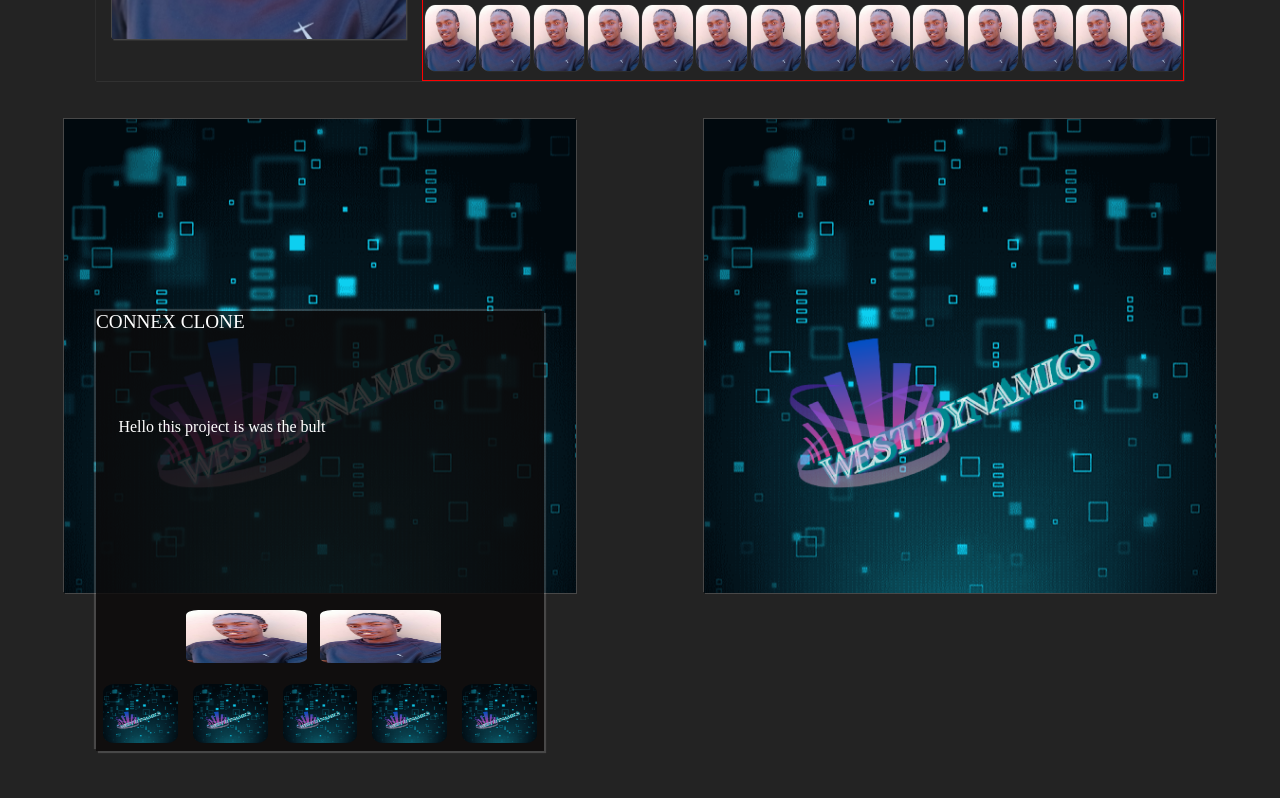
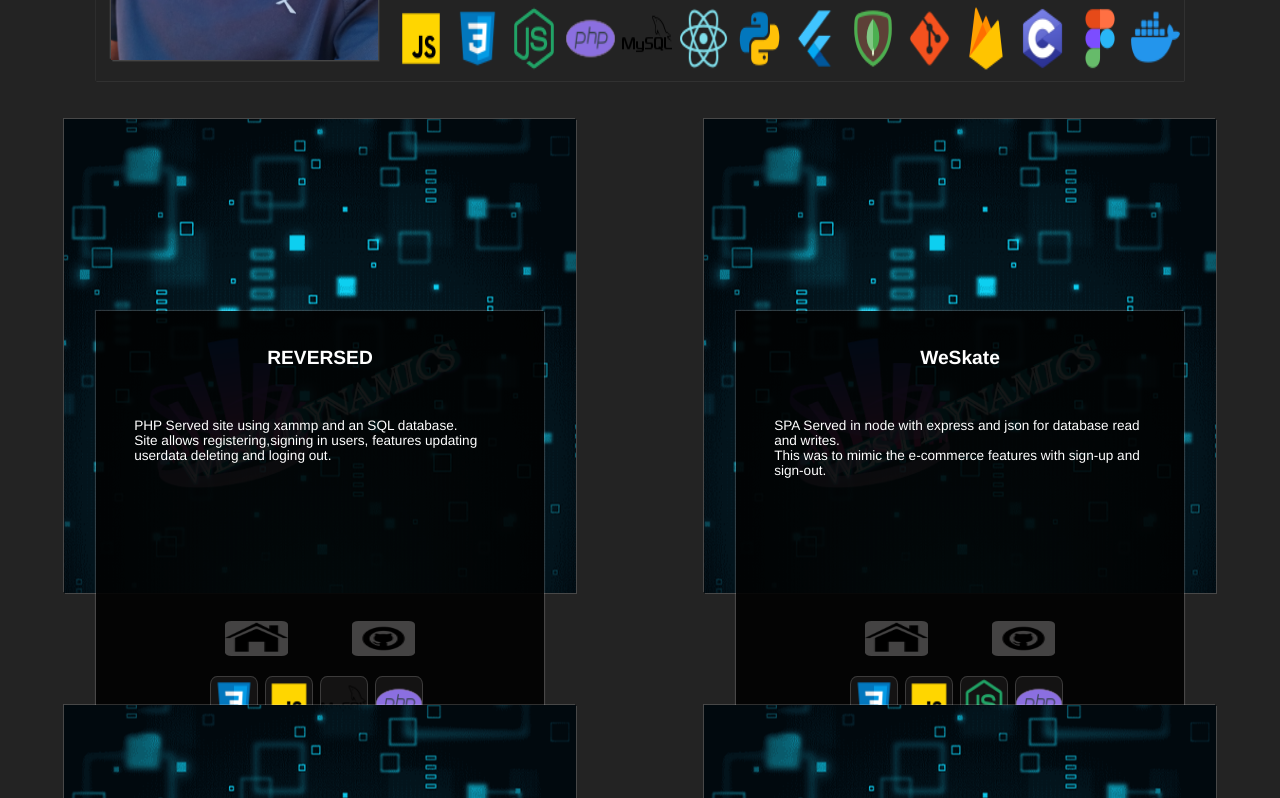
Before and after one commit to codewithwest/west_profile, a plain HTML site: page index.html in a window 1280 px wide. Shown: the part 522-1320 px from the top of the page. Drawn offline with Linux system fonts and the light colour scheme.

Commit message:
Text edits

```diff
--- a/index.html
+++ b/index.html
@@ -25,20 +25,20 @@
                 <p>Hi my name is Jona</p>
             </div>
             <div class="techStacks">
-                <img src="static/assets/profile.jpg" alt="">
-                <img src="static/assets/profile.jpg" alt="">
-                <img src="static/assets/profile.jpg" alt="">
-                <img src="static/assets/profile.jpg" alt="">
-                <img src="static/assets/profile.jpg" alt="">
-                <img src="static/assets/profile.jpg" alt="">
-                <img src="static/assets/profile.jpg" alt="">
-                <img src="static/assets/profile.jpg" alt="">
-                <img src="static/assets/profile.jpg" alt="">
-                <img src="static/assets/profile.jpg" alt="">
-                <img src="static/assets/profile.jpg" alt="">
-                <img src="static/assets/profile.jpg" alt="">
-                <img src="static/assets/profile.jpg" alt="">
-                <img src="static/assets/profile.jpg" alt="">
+                <img src="static/assets/techStacks/js.png" alt="">
+                <img src="static/assets/techStacks/css.png" alt="">
+                <img src="static/assets/techStacks/node.png" alt="">
+                <img src="static/assets/techStacks/php.png" alt="">
+                <img src="static/assets/techStacks/mysql.png" alt="">
+                <img src="static/assets/techStacks/react.png" alt="">
+                <img src="static/assets/techStacks/python.png" alt="">
+                <img src="static/assets/techStacks/flutter.png" alt="">
+                <img src="static/assets/techStacks/mongo.png" alt="">
+                <img src="static/assets/techStacks/git.png" alt="">
+                <img src="static/assets/techStacks/firebase.png" alt="">
+                <img src="static/assets/techStacks/c.png" alt="">
+                <img src="static/assets/techStacks/figma.png" alt="">
+                <img src="static/assets/techStacks/docker.png" alt="">
             </div>
         </div>
     </div>
@@ -48,28 +48,101 @@
         <div class="projectBox">
             <div class="projectInfo">
                 <div class="projectName">
-                    <p>CONNEX CLONE</p>
+                    <p>REVERSED</p>
+                </div>
+                <div class="projectDesc">
+                    <p>PHP Served site using xammp and an SQL database.<br/>
+                        Site allows registering,signing in users, features
+                        updating userdata deleting and loging out.
+                      </p>
+                </div>
+                <div class="projectLinks">
+                    <a href=""><img src="./static/assets/techStacks/home.png" alt="live site" srcset=""></a>
+                    <a href=""><img src="./static/assets/techStacks/github.png" alt="live site" srcset=""></a>
+                </div>
+
+            <div class="projectTechStacks">
+                <img src="./static/assets/techStacks/css.png" alt="">
+                <img src="./static/assets/techStacks/js.png" alt="">
+                <img src="./static/assets/techStacks/mysql.png" alt="">
+                <img src="./static/assets/techStacks/php.png" alt="">
+            </div>
+            </div>
+        </div>
+        <!-- ProjectBox 2 -->
+        <div class="projectBox">
+            <div class="projectInfo">
+                <div class="projectName">
+                    <p>WeSkate</p>
+                </div>
+                <div class="projectDesc">
+                    <p>SPA Served in node with express and json for database read and writes.<br>
+                        This was to mimic the e-commerce features with sign-up and sign-out.
+                    </p>
+                </div>
+                <div class="projectLinks">
+                    <a href=""><img src="./static/assets/techStacks/home.png" alt="live site" srcset=""></a>
+                    <a href=""><img src="./static/assets/techStacks/github.png" alt="live site" srcset=""></a>
+                </div>
+
+            <div class="projectTechStacks">
+                <img src="./static/assets/techStacks/css.png" alt="">
+                <img src="./static/assets/techStacks/js.png" alt="">
+                <img src="./static/assets/techStacks/node.png" alt="">
+                <img src="./static/assets/techStacks/php.png" alt="">
+            </div>
+            </div>
+        </div>
+        <!-- Projects box 3 -->
+        <div class="projectBox">
+            <div class="projectInfo">
+                <div class="projectName">
+                    <p>Connex Clone</p>
+                </div>
+                <div class="projectDesc">
+                    <p>The site mimics the connex e-commerce site's landing page.<br>
+                    It only features the front-end part of the site with little to no functionality.
+                    </p>
+                </div>
+                <div class="projectLinks">
+                    <a href=""><img src="./static/assets/techStacks/home.png" alt="live site" srcset=""></a>
+                    <a href=""><img src="./static/assets/techStacks/github.png" alt="live site" srcset=""></a>
+                </div>
+
+            <div class="projectTechStacks">
+
+                <img src="./static/assets/techStacks/css.png" alt="">
+                <img src="./static/assets/techStacks/js.png" alt="">
+                <!-- <img src="./static/assets/techStacks/mysql.png" alt="">
+                <img src="./static/assets/techStacks/php.png" alt=""> -->
+            </div>
+            </div>
+        </div>
+        <!-- Project Box 4 -->
+
+        <div class="projectBox">
+            <div class="projectInfo">
+                <div class="projectName">
+                    <p></p>
                 </div>
                 <div class="projectDesc">
                     <p>Hello this project is was the bult</p>
                 </div>
                 <div class="projectLinks">
-                    <a href=""><img src="./static/assets/profile.jpg" alt="live site" srcset=""></a>
-                    <a href=""><img src="./static/assets/profile.jpg" alt="live site" srcset=""></a>
+                    <a href=""><img src="./static/assets/techStacks/home.png" alt="live site" srcset=""></a>
+                    <a href=""><img src="./static/assets/techStacks/github.png" alt="live site" srcset=""></a>
                 </div>
 
             <div class="projectTechStacks">
-                <img src="./static/assets/background.png" alt="">
-                <img src="./static/assets/background.png" alt="">
-                <img src="./static/assets/background.png" alt="">
-                <img src="./static/assets/background.png" alt="">
-                <img src="./static/assets/background.png" alt="">
+                <img src="./static/assets/techStacks/css.png" alt="">
+                <img src="./static/assets/techStacks/js.png" alt="">
+                <img src="./static/assets/techStacks/mysql.png" alt="">
+                <img src="./static/assets/techStacks/php.png" alt="">
             </div>
             </div>
         </div>
-        <!-- ProjectBox 2 -->
-        <div class="projectBox"></div>
     </div>
+    <!-- End of projects -->
 </div>
     <footer>
 
--- a/static/css/style.css
+++ b/static/css/style.css
@@ -4,6 +4,7 @@
     box-sizing: border-box;
     height: 100%;
     width: 100%;
+    font-family: 'Franklin Gothic Medium', 'Arial Narrow', Arial, sans-serif;
 }
 
 :root{
@@ -40,8 +41,6 @@
     text-decoration: none;
     color: inherit;
     margin: auto;
-
-
 }
 .navCont ul li:hover {
     font-size: 1.2rem;
@@ -53,7 +52,7 @@
 
 .profileIntroCont{
     width: 85%;
-    height: 30%;
+    height: 35%;
     display: flex;
     margin: 0% auto;
     margin-top: 5%;
@@ -66,20 +65,20 @@
 
 }
 .profileImageCont .profileImage{
-    height: 80%;
+    height: 90%;
     width: 90%;
     margin: auto;
     background-image: url('../assets/profile.jpg');
     background-size: cover;
     opacity: .95;
     background-repeat: no-repeat;
-    background-position: center;
-    background-position-y: 10%;
+    background-position: 60%;
+    background-position-y: 15%;
     box-shadow: 1.4px 1.4px rgba(220, 217, 217, 0.2),-1.3px -1.3px rgba(220, 217, 217, 0.2);
 }
 .profileDescCont{
-    border: 1px solid red;
-    width: 70%;
+
+    width: 80%;
     height: 100%;
 }
 
@@ -100,9 +99,9 @@
 .techStacks img{
     height: 80%;
     border: none;
-    width: calc(100%/15);
-    box-shadow: .34px .34px rgba(220, 217, 217, 0.2),
-    -.34px -.34px rgba(220, 217, 217, 0.2);
+    width: calc(100%/16);
+    /* box-shadow: .34px .34px rgba(220, 217, 217, 0.2),
+    -.34px -.34px rgba(220, 217, 217, 0.2); */
     margin: auto;
     border-radius: 20%;
 }
@@ -117,11 +116,13 @@
     flex-direction: column;
 }
 .projectsDisplay{
-
+    margin-top: 10%;
     height: 100%;
     width: 100%;
     display: flex;
     flex-direction: row;
+    flex-wrap: wrap;
+    row-gap: 40%;
 }
 
 .projectBox{
@@ -140,46 +141,61 @@
     position: absolute;
     display: flex;
     flex-direction: column;
+    padding: 1%;
     height: 30%;
     width: 35%;
     margin-top: 20%;
     margin-left: 2.5%;
-    background: rgba(12, 9, 9, 0.8);
-    box-shadow: 2px 2px .8px rgba(220, 217, 217, 0.2),
-    -2px -2px .8px rgba(220, 217, 217, 0.2);
+    background: rgba(2, 2, 2, 0.9);
+    box-shadow: 1px 1px .8px rgba(220, 217, 217, 0.2),
+    -1px -1px .8px rgba(220, 217, 217, 0.2);
 
 }
 .projectName{
     display: flex;
-    height: 25%;
-    width: auto;
+    height: 20%;
     width: 100%;
 }
 .projectName p{
     display: flex;
-    margin: 0 auto;
+    margin: auto auto;
+    width: fit-content;
+    height: fit-content;
     font-size: 1.2rem;
+    font-weight: 700;
 }
 
 .projectDesc{
     display: flex;
     height: 60%;
     width: 100%;
-    padding: 5%;
+    padding: 6%;
+    font-size: .85rem;
+    overflow-y: hidden;
+    white-space: wrap;
+    overflow-x: hidden;
+    text-overflow: ellipsis;
 }
 
 .projectLinks{
     height: 15%;
     width: 60%;
     display: flex;
-    margin: auto;
+    margin: 0 auto;
 }
 
+.projectLinks a {
+    height: 70%;
+    width: 90%;
+    margin: auto;
+    display: flex;
+}
 .projectLinks img{
+    width: 50%;
     height: 80%;
-    width: 90%;
+    background: rgba(84, 83, 83, 0.8);
+    margin: auto;
     border-radius: 10%;
-
 
 }
 .profileDesc p {
@@ -187,15 +203,22 @@
 }
 
 .projectTechStacks{
-    width: 100%;
+
+    width: fit-content;
     height: 20%;
     display: flex;
+    margin: 0 auto;
+    justify-content: space-between;
+
 
 }
 .projectTechStacks img{
+    border: .1px solid rgba(220, 217, 217, 0.2);
+    background: rgba(84, 83, 83, 0.2);
     height: 80%;
-    margin: auto;
-    width: calc(100%/6);
+   margin: auto;
+   margin-right: 3%;
+    min-width: calc(100%/5);
     border-radius: 15%;
 }
 
```
Also changed, not shown: static/assets/techStacks/c.png (added), static/assets/techStacks/css.png (added), static/assets/techStacks/debugging.png (added), static/assets/techStacks/docker.png (added), static/assets/techStacks/figma.png (added), static/assets/techStacks/firebase.png (added), static/assets/techStacks/flutter.png (added), static/assets/techStacks/git.png (added), static/assets/techStacks/github.png (added), static/assets/techStacks/home.png (added), static/assets/techStacks/js.png (added), static/assets/techStacks/mongo.png (added), static/assets/techStacks/mysql.png (added), static/assets/techStacks/node.png (added), 4 more files.
